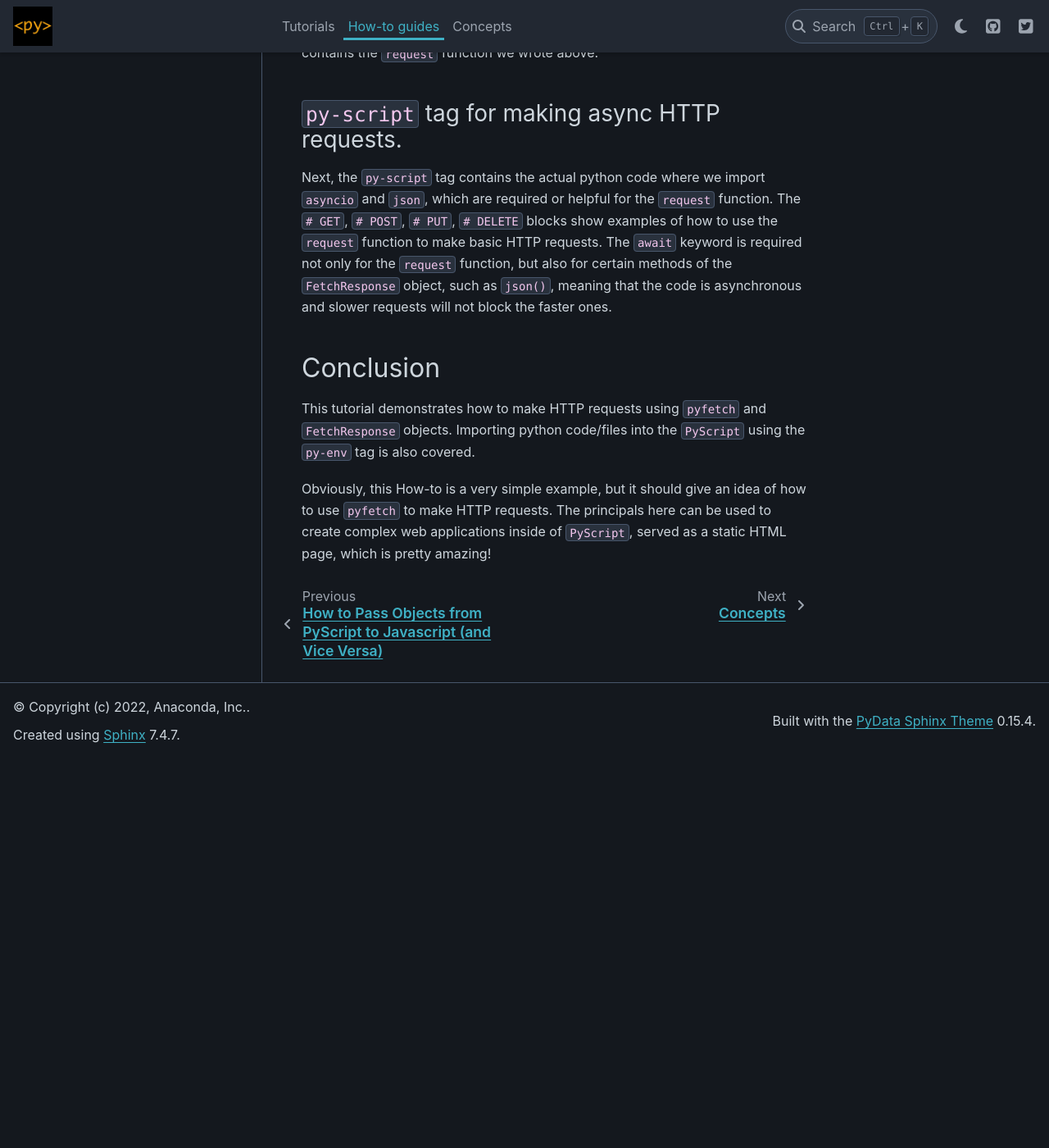
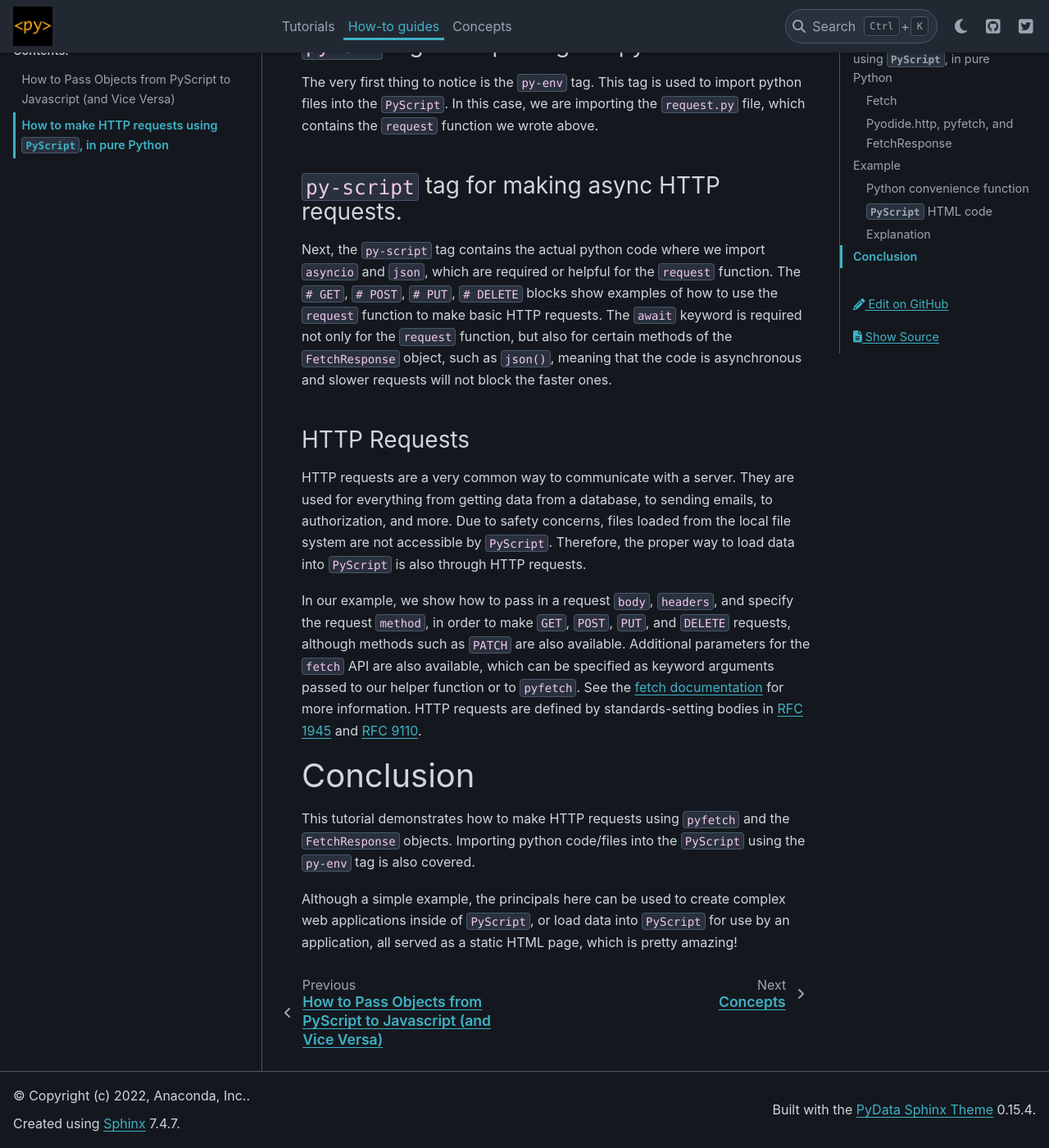
Before and after one commit to pyscript/pyscript, a Sphinx documentation site: the page built from docs/howtos/http-requests.md, in a window 1280 px wide and 1400 px high, scrolled down 3812 px. Shown: the whole window at 82% size. Built offline with Sphinx 7.4.7 and the PyData theme 0.15.4, drawn with Linux system fonts in a browser that asks for light colours; pages that are not in the unit, such as notebooks, are missing from menus; before the commit the page ends 4738 px from its top, so only the background shows below that; some of the changed text lies outside the part shown.

Commit message:
add # HTTP requests section, add fetch_kwargs to helper function
Add a section in the explanation discussing HTTP Requests

````diff
--- a/docs/howtos/http-requests.md
+++ b/docs/howtos/http-requests.md
@@ -21,25 +21,29 @@
 
 ## Pyodide.http, pyfetch, and FetchResponse
 
-Pyodide has a module, which is a python API for dealing with HTTP requests, called
-[pyodide.http](https://pyodide.org/en/stable/usage/api/python-api/http.html#module-pyodide.http). In this module,
-the `pyfetch` function is a wrapper for the `fetch` API, and returns a `FetchResponse` object whenever a request is made.
-`FetchResponse` has familiar methods and properties for dealing with the response, such as `json()` or `status`. See
-Pyodide documentation for all that can be done with a
-[FetchResponse object](https://pyodide.org/en/stable/usage/api/python-api.html#pyodide.http.FetchResponse).
+[Pyodide.http module](https://pyodide.org/en/stable/usage/api/python-api/http.html#module-pyodide.http) is a python API
+for dealing with HTTP requests. It provides the `pyfetch` function as a wrapper for the `fetch` API,
+which returns a `FetchResponse` object whenever a request is made. Extra keyword arguments can be passed to `pyfetch`
+which will be passed to the `fetch` API.
+
+The returned object `FetchResponse` has familiar methods and properties
+for dealing with the response, such as `json()` or `status`. See the
+[FetchResponse documentation](https://pyodide.org/en/stable/usage/api/python-api/http.html#pyodide.http.FetchResponse)
+for more information.
 
 # Example
 We will make async HTTP requests to [JSONPlaceholder](https://jsonplaceholder.typicode.com/) fake API using `pyfetch`.
-First we write a pure python function that makes a request and returns the response.
+First we write a helper function in pure python that makes a request and returns the response. This function
+makes it easier to make specific types of requests with the most common parameters.
 
 ## Python convenience function
 
 ```python
 from pyodide.http import pyfetch, FetchResponse
-from typing import Optional
+from typing import Optional, Any
 
 async def request(url: str, method: str = "GET", body: Optional[str] = None,
-                  headers: Optional[dict[str, str]] = None) -> FetchResponse:
+                  headers: Optional[dict[str, str]] = None, **fetch_kwargs: Any) -> FetchResponse:
     """
     Async request function. Pass in Method and make sure to await!
     Parameters:
@@ -48,6 +52,7 @@
         body: str = body as json string. Example, body=json.dumps(my_dict)
         headers: dict[str, str] = header as dict, will be converted to string...
             Example, headers=json.dumps({"Content-Type": "application/json"})
+        fetch_kwargs: Any = any other keyword arguments to pass to `pyfetch` (will be passed to `fetch`)
     Return:
         response: pyodide.http.FetchResponse = use with .status or await.json(), etc.
     """
@@ -56,7 +61,7 @@
         kwargs["body"] = body
     if headers:
         kwargs["headers"] = headers
-
+    kwargs.update(fetch_kwargs)
 
     response = await pyfetch(url, **kwargs)
     return response
@@ -66,12 +71,12 @@
 The basic idea is that the `PyScript` will import and call this function, then await the response. Therefore,
 the script containing this function must be importable by `PyScript`.
 
-For this example, we will name this file `request.py` and place it in the same directory as the file
+For this example, we will name the file `request.py` and place it in the same directory as the file
 containing the html code below.
 
 ## `PyScript` HTML code
 
-In this how-to, the HTML code is split into separate code blocks to enable context highlighting (coloring of the python
+In this How-to, the HTML code is split into separate code blocks to enable context highlighting (coloring of the python
 code inside the html code block), but in reality it is all in the same file. The first part is a bare bones `PyScript`
 html page, using the [community examples](https://github.com/pyscript/pyscript-collective/) set-up. The second part is
 the actual python code for HTTP requests, which is wrapped in `<py-script>` tags, while the third block has the
@@ -115,12 +120,12 @@
 print(f"GET request=> status:{response.status}, json:{await response.json()}")
 
 # POST
-body = json.dumps({"title":"test_title", "body":"test body", "userId":1})
+body = json.dumps({"title": "test_title", "body": "test body", "userId": 1})
 new_post = await request(baseurl+"posts", body=body, method="POST", headers=headers)
 print(f"POST request=> status:{new_post.status}, json:{await new_post.json()}")
 
 # PUT
-body = json.dumps({"id":1, "title":"test_title", "body":"test body", "userId":2})
+body = json.dumps({"id": 1, "title": "test_title", "body": "test body", "userId": 2})
 new_post = await request(baseurl+"posts/1", body=body, method="PUT", headers=headers)
 print(f"PUT request=> status:{new_post.status}, json:{await new_post.json()}")
 
@@ -160,11 +165,23 @@
 `FetchResponse` object, such as `json()`, meaning that the code is asynchronous and slower requests will not block the
 faster ones.
 
+### HTTP Requests
+HTTP requests are a very common way to communicate with a server. They are used for everything from getting data from
+a database, to sending emails, to authorization, and more. Due to safety concerns, files loaded from the
+local file system are not accessible by `PyScript`. Therefore, the proper way to load data into `PyScript` is also
+through HTTP requests.
 
-## Conclusion
-This tutorial demonstrates how to make HTTP requests using `pyfetch` and `FetchResponse` objects. Importing python
+In our example, we show how to pass in a request `body`, `headers`, and specify the request `method`, in order to make
+`GET`, `POST`, `PUT`, and `DELETE` requests, although methods such as `PATCH` are also available. Additional
+parameters for the `fetch` API are also available, which can be specified as keyword arguments passed to our helper
+function or to `pyfetch`. See the
+[fetch documentation](https://developer.mozilla.org/en-US/docs/Web/API/fetch#parameters) for more information.
+HTTP requests are defined by standards-setting bodies in [RFC 1945](https://www.rfc-editor.org/info/rfc1945) and
+[RFC 9110](https://www.rfc-editor.org/info/rfc9110).
+
+# Conclusion
+This tutorial demonstrates how to make HTTP requests using `pyfetch` and the `FetchResponse` objects. Importing python
 code/files into the `PyScript` using the `py-env` tag is also covered.
 
-Obviously, this How-to is a very simple example, but it should give an idea of how to use `pyfetch` to make HTTP
-requests. The principals here can be used to create complex web applications inside of `PyScript`, served as a
-static HTML page, which is pretty amazing!
+Although a simple example, the principals here can be used to create complex web applications inside of `PyScript`,
+or load data into `PyScript` for use by an application, all served as a static HTML page, which is pretty amazing!
````
